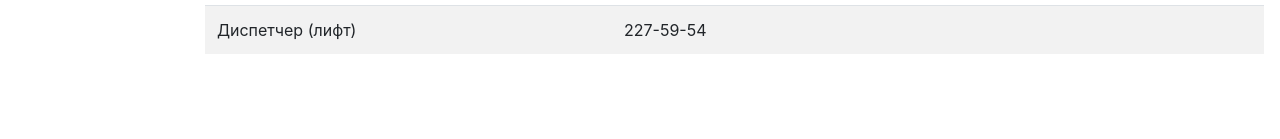
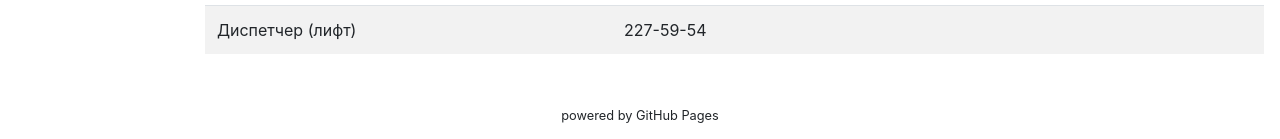
Before and after one commit to heroes-kiev/16b, a Jekyll site: the page built from phones.md, in a window 1280 px wide. Shown: the part 1425-1564 px from the top of the page. Built offline with Jekyll 4.4.1, drawn with Linux system fonts in a browser that asks for light colours; before the commit the page ends 1543 px from its top, so only the background shows below that.

Commit message:
add powered by

```diff
--- a/_layouts/default.html
+++ b/_layouts/default.html
@@ -35,6 +35,7 @@
 
         </nav>
       </header>
+
       <nav class="nav flex-column">
       	<h4>Обновления:</h4>
         {% for link in site.posts %}
@@ -50,7 +51,9 @@
       <main>
         {{ content }}
       </main>
-      <footer>
+
+      <footer class="text-center">
+        <small>powered by GitHub Pages</small>
       </footer>
     </div>
 
```
